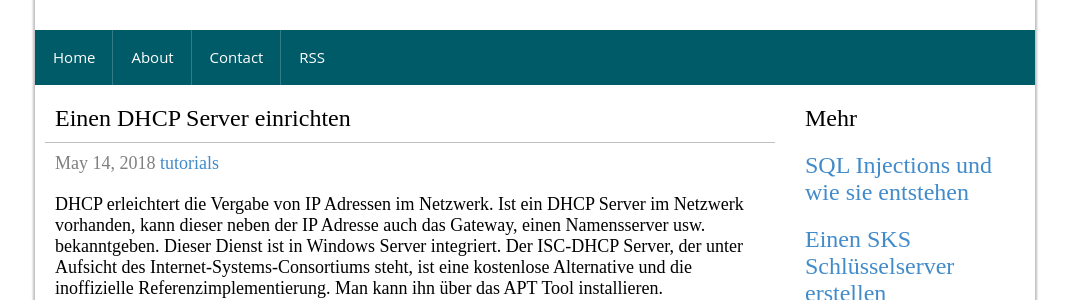
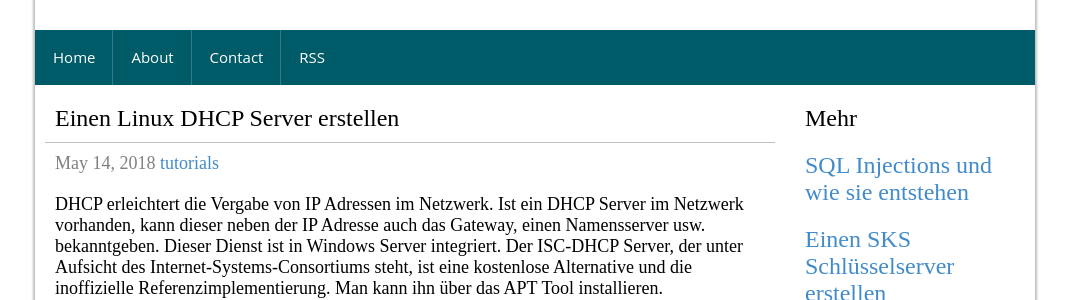
Before and after one commit to zarat/zarat.github.io, a Jekyll site: the page built from _posts/2018-05-14-dhcp-server.markdown, in a window 1280 px wide. Shown: the part 138-438 px from the top of the page, without its empty margins (105-1174 px from the left). Built offline with Jekyll 4.4.1, drawn with Linux system fonts in a browser that asks for light colours; comment, search, counter and statistics services are not loaded.

Commit message:
Update 2018-05-14-dhcp-server.markdown

```diff
--- a/_posts/2018-05-14-dhcp-server.markdown
+++ b/_posts/2018-05-14-dhcp-server.markdown
@@ -1,6 +1,6 @@
 ---
 layout: post
-title: Einen DHCP Server einrichten
+title: Einen Linux DHCP Server erstellen
 author: Manuel Zarat
 categories: tutorials
 permalink: /post/isc-dhcp-server
```
